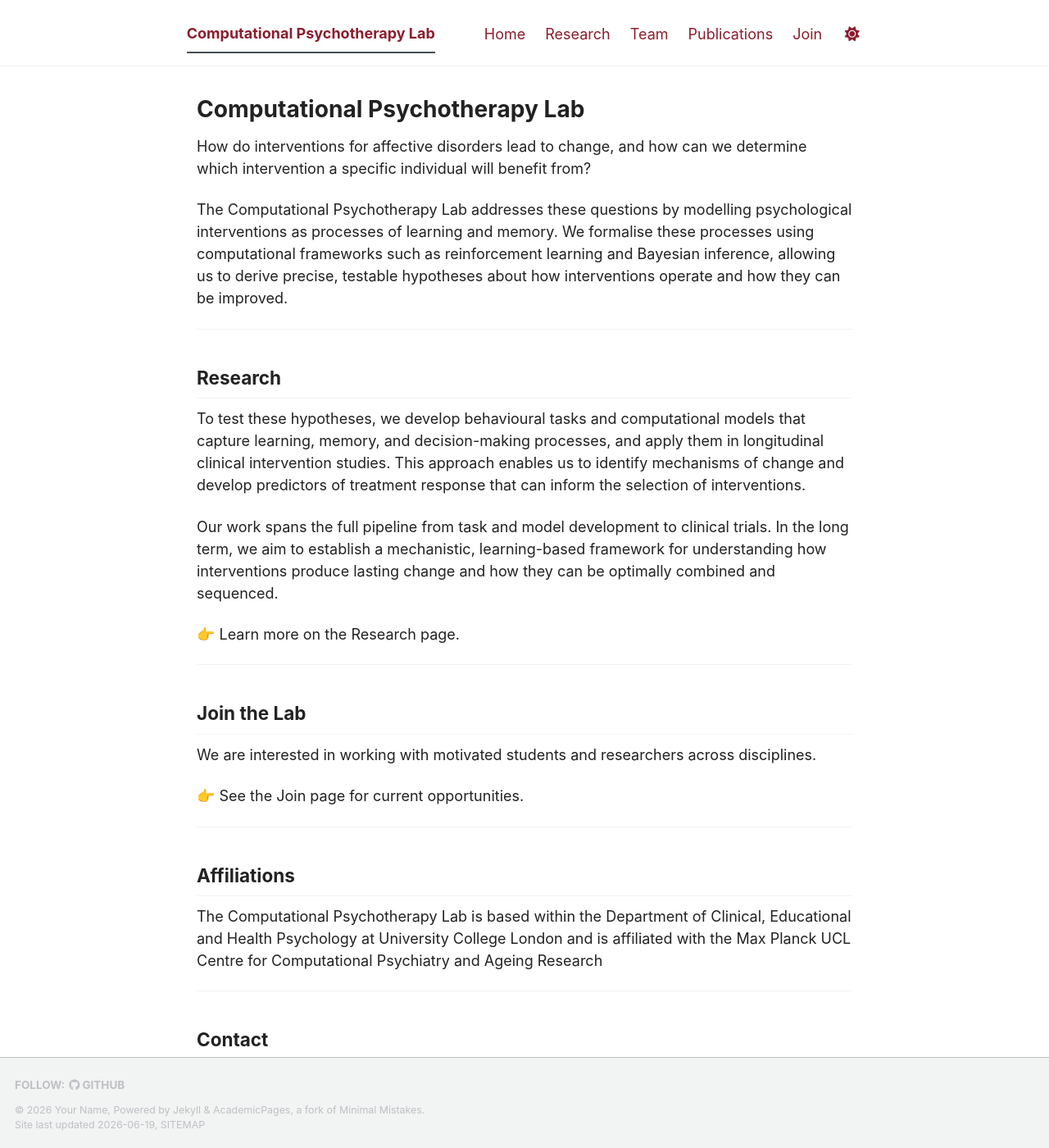
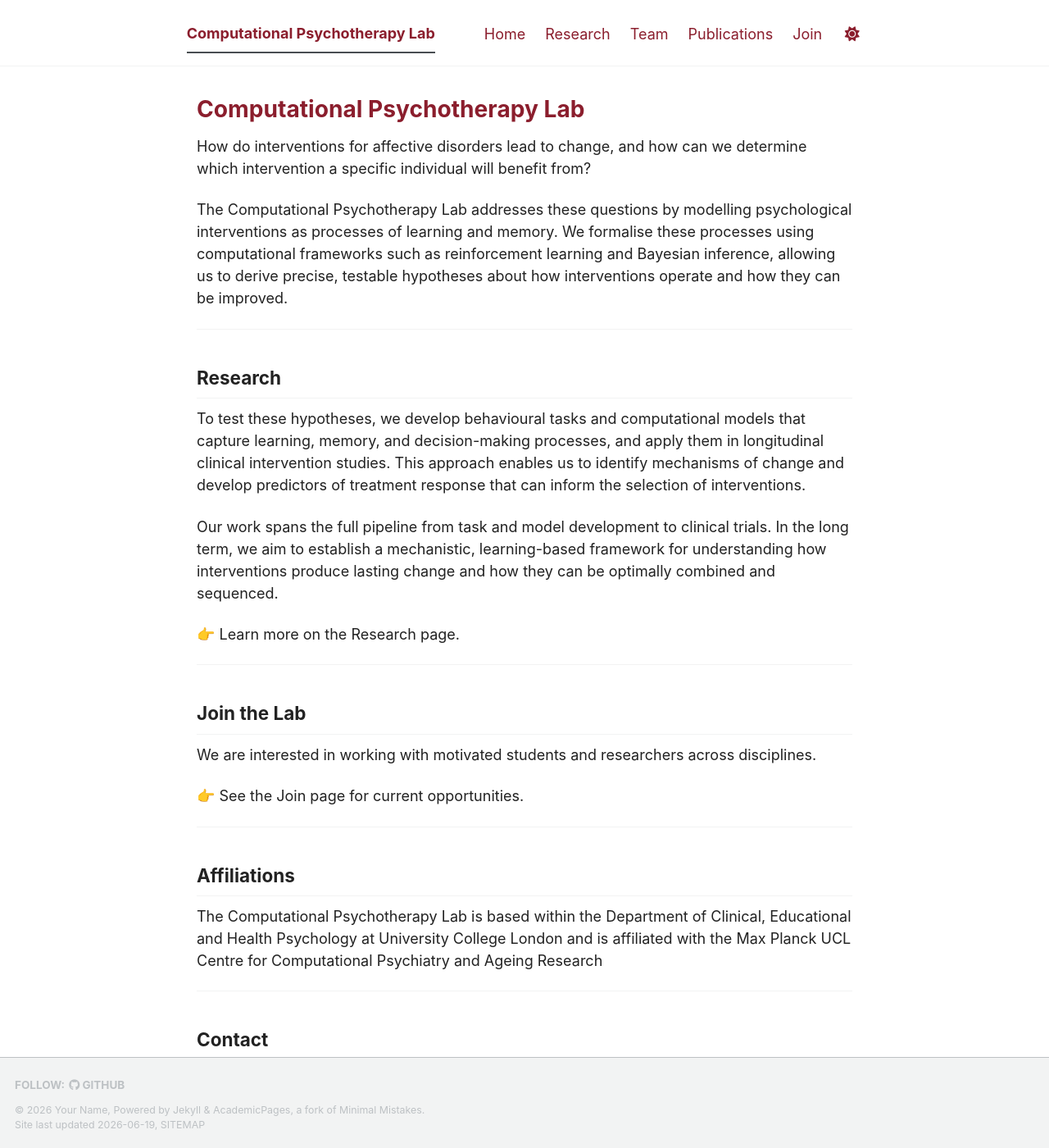
Before and after one commit to IsabelBerwian/CPT-lab, a Jekyll site: the page built from _pages/about.md, in a window 1280 px wide and 1400 px high. Shown: the whole window at 82% size. Built offline with Jekyll 4.4.1, drawn with Linux system fonts in a browser that asks for light colours; a script bundle is joined from its source files by our own code; library files that are not in the unit come from our copies; our own code applies the rules of GitHub Pages for plain Markdown files.

Commit message:
Hide all dark mode toggle elements

```diff
--- a/assets/css/main.scss
+++ b/assets/css/main.scss
@@ -131,3 +131,17 @@ a:hover {
 .toggle-darkmode {
   display: none !important;
 }
+
+/* Hide dark mode toggle (all variants used by theme) */
+.dark-toggle,
+.dark-mode-toggle,
+.toggle-dark,
+.toggle-dark-mode,
+.js-dark-toggle {
+  display: none !important;
+}
+
+/* Restore heading color */
+.page__content h1 {
+  color: var(--color-primary);
+}
```
